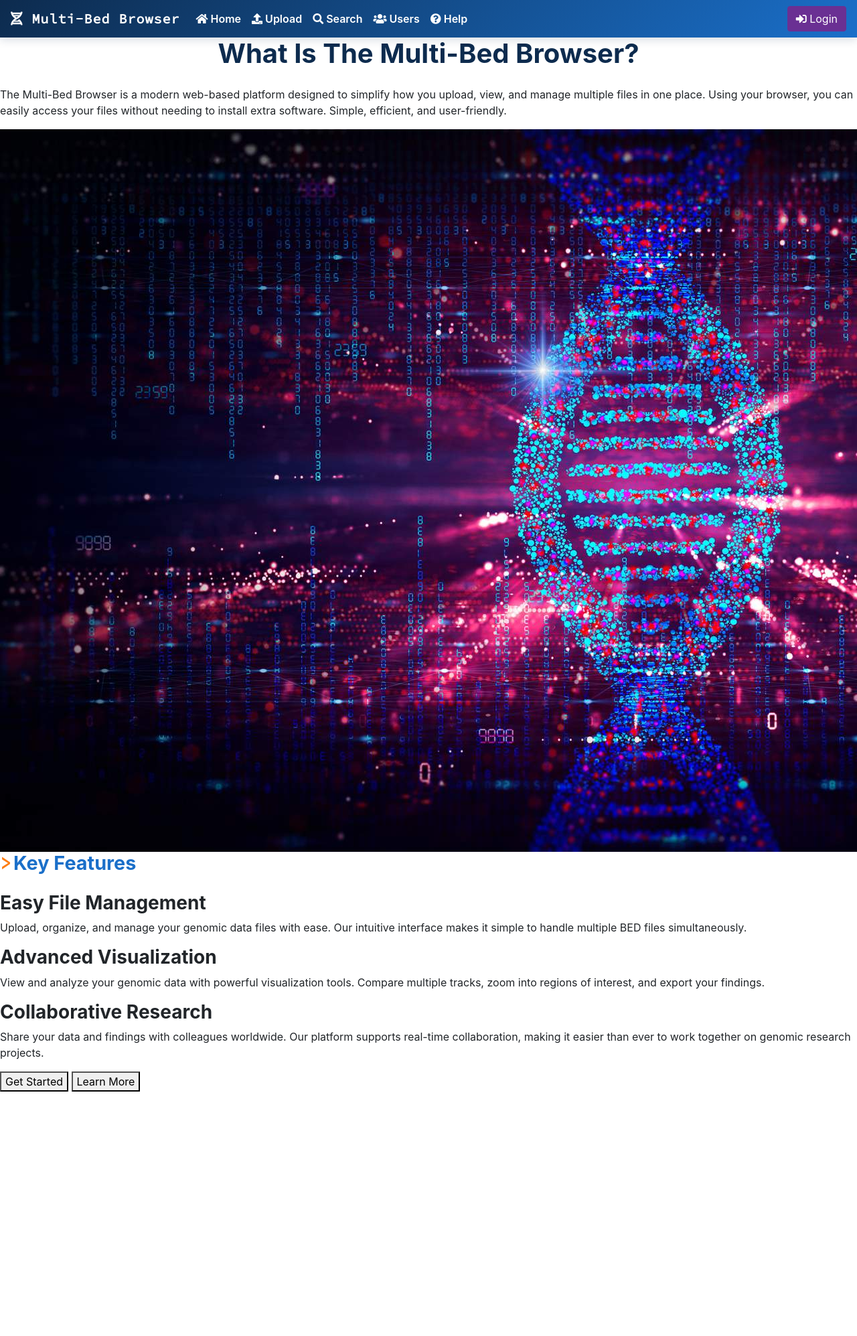
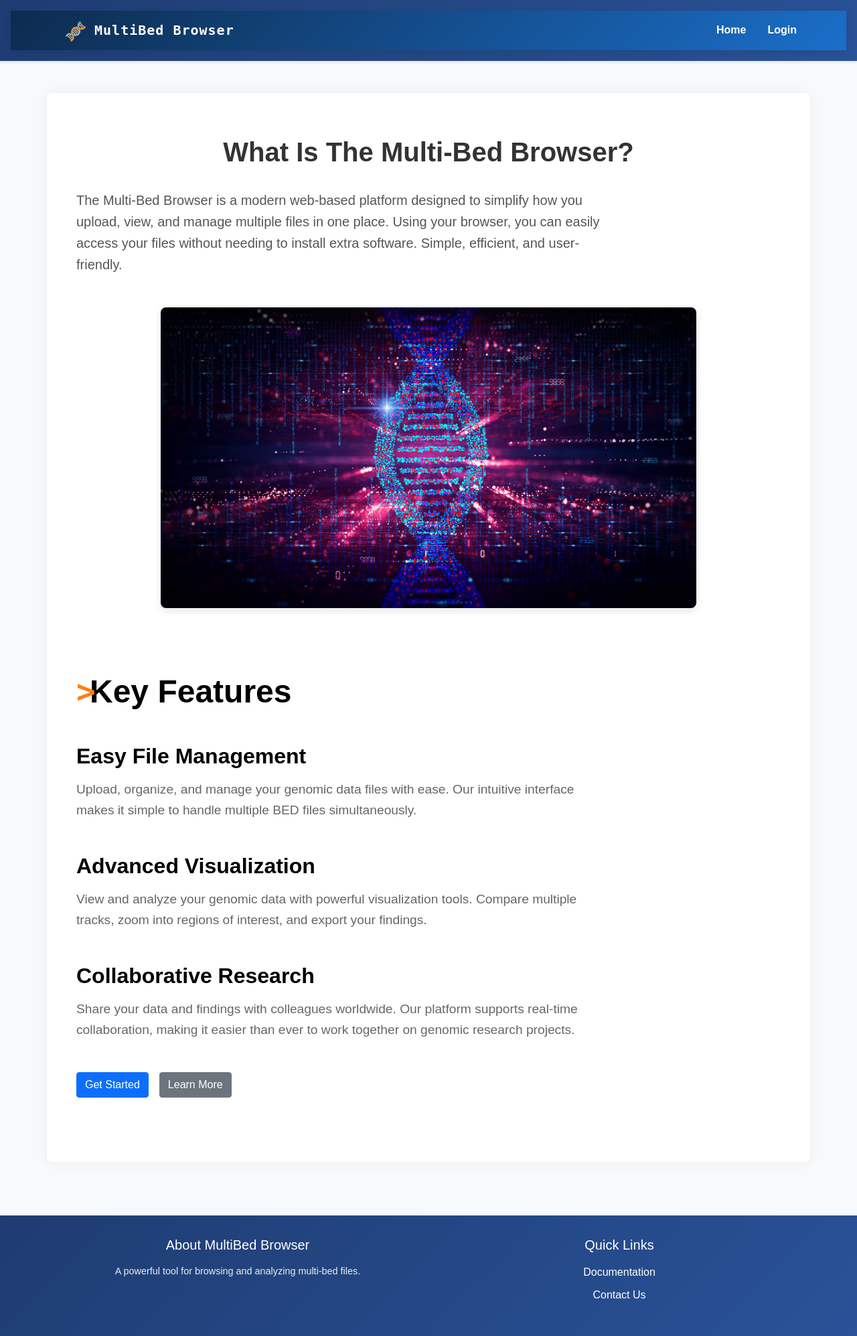
Before and after one commit to amcdonald0/multibedbrowser, a Flask app: template templates/home.html in a window 1280 px wide; the page is wider, and only the part inside the window is pictured. Shown: that part at 67% size. Before the commit the page ends 1630 px from the top of that part, so only its background shows below. Run offline with Flask 3, Linux system fonts and the light colour scheme; the template is opened without the code that fills it, so the values that code supplies are empty.

Commit message:
add home page

```diff
--- a/login.py
+++ b/login.py
@@ -46,10 +46,10 @@
     return decorated_function
 
 # Routes
-# @app.route('/')
-# # @login_required
-# def home():
-#     return render_template('home.html')
+@app.route('/')
+# @login_required
+def home():
+    return render_template('home.html')
 
 @app.route('/login', methods=['GET', 'POST'])
 def login():
--- /dev/null
+++ b/static/css/home.css
@@ -0,0 +1,107 @@
+.home-container {
+    max-width: 1200px;
+    margin: 0 auto;
+    padding: 2rem;
+}
+
+.title {
+    font-size: 2.5rem;
+    font-weight: bold;
+    margin-bottom: 2rem;
+    color: #333;
+}
+
+.description {
+    font-size: 1.25rem;
+    line-height: 1.6;
+    color: #555;
+    margin-bottom: 3rem;
+    max-width: 800px;
+}
+
+.image-container {
+    width: 100%;
+    max-width: 800px;
+    margin: 0 auto;
+    overflow: hidden;
+    border-radius: 8px;
+    box-shadow: 0 4px 12px rgba(0, 0, 0, 0.1);
+    margin-bottom: 4rem;
+}
+
+.feature-image {
+    width: 100%;
+    height: auto;
+    display: block;
+}
+
+.features-section {
+    margin-top: 4rem;
+    padding: 2rem 0;
+}
+
+.section-heading {
+    font-size: 3rem;
+    font-weight: bold;
+    margin-bottom: 3rem;
+    color: #000;
+}
+
+.feature-block {
+    margin-bottom: 3rem;
+}
+
+.subheading {
+    font-size: 2rem;
+    font-weight: bold;
+    margin-bottom: 1rem;
+    color: #000;
+}
+
+.body-text {
+    font-size: 1.2rem;
+    line-height: 1.6;
+    color: #666;
+    margin-bottom: 2rem;
+    max-width: 800px;
+}
+
+.button-group {
+    display: flex;
+    gap: 1rem;
+    margin-top: 2rem;
+}
+
+.primary-button {
+    background-color: #000;
+    color: white;
+    padding: 1rem 2rem;
+    border-radius: 8px;
+    font-size: 1.1rem;
+    font-weight: 500;
+    text-decoration: none;
+    border: none;
+    cursor: pointer;
+    transition: background-color 0.3s;
+}
+
+.secondary-button {
+    background-color: #e0e0e0;
+    color: #000;
+    padding: 1rem 2rem;
+    border-radius: 8px;
+    font-size: 1.1rem;
+    font-weight: 500;
+    text-decoration: none;
+    border: none;
+    cursor: pointer;
+    transition: background-color 0.3s;
+}
+
+.primary-button:hover {
+    background-color: #333;
+}
+
+.secondary-button:hover {
+    background-color: #d0d0d0;
+}
--- a/templates/home.html
+++ b/templates/home.html
@@ -1,50 +1,12 @@
-<!DOCTYPE html>
-<html lang="en">
-<head>
-    <meta charset="UTF-8">
-    <meta name="viewport" content="width=device-width, initial-scale=1.0">
-    <!-- Bootstrap CSS -->
-    <link rel="stylesheet" href="https://cdn.jsdelivr.net/npm/bootstrap@4.0.0/dist/css/bootstrap.min.css" integrity="sha384-Gn5384xqQ1aoWXA+058RXPxPg6fy4IWvTNh0E263XmFcJlSAwiGgFAW/dAiS6JXm" crossorigin="anonymous">
-    <link rel="stylesheet" href="shared_css.css">
-    <!-- Font Awesome -->
-    <link rel="stylesheet" href="https://cdnjs.cloudflare.com/ajax/libs/font-awesome/5.15.4/css/all.min.css">
-    <!-- Google Fonts -->
-    <link href="https://fonts.googleapis.com/css2?family=Montserrat:wght@400;600;700&family=Source+Code+Pro&display=swap" rel="stylesheet">
-</head>
-<body>
-    <!-- Navigation Bar -->
-   <nav class="navbar navbar-expand-lg navbar-dark">
-    <a class="navbar-brand" href="home.html"><i class="fas fa-dna helix-icon"></i> Multi-Bed Browser</a>
-    <button class="navbar-toggler" type="button" data-toggle="collapse" data-target="#navbarNav" aria-controls="navbarNav" aria-expanded="false" aria-label="Toggle navigation">
-      <span class="navbar-toggler-icon"></span>
-    </button>
-    <div class="collapse navbar-collapse" id="navbarNav">
-      <ul class="navbar-nav">
-      </li>
-      <li class="nav-item">
-        <a class="nav-link" href="home.html"><i class="fas fa-home"></i> Home</a>
-      </li>
-        <li class="nav-item">
-          <a class="nav-link" href="upload.html"><i class="fas fa-upload"></i> Upload</a>
-        </li>
-        <li class="nav-item">
-          <a class="nav-link" href="search.html"><i class="fas fa-search"></i> Search</a>
-        </li>
-        <li class="nav-item">
-          <a class="nav-link" href="users.html"><i class="fas fa-users"></i> Users</a>
-        </li>
-        <li class="nav-item">
-          <a class="nav-link" href="help.html"><i class="fas fa-question-circle"></i> Help</a>
-        </li>
-      </ul>
-      <div class="ml-auto">
-        <a class="btn btn-dark" href="login.html">
-          <i class="fas fa-sign-in-alt"></i> Login
-        </a>
-      </div>
-    </div>
-  </nav>
+{% extends "base.html" %}
 
+{% block title %}Home - MultiBed Browser{% endblock %}
+
+{% block extra_css %}
+    <link href="/static/css/home.css" rel="stylesheet">
+{% endblock %}
+
+{% block content %}
 <div class="home-container">
     <h1 class="title">What Is The Multi-Bed Browser?</h1>
 
@@ -55,7 +17,7 @@
     </p>
 
     <div class="image-container">
-            <img src="images/dna-visualization.jpg" alt="DNA Data Visualization" class="feature-image">
+        <img src="/static/images/dna-visualization.jpg" alt="DNA Data Visualization" class="feature-image">
     </div>
 
     <section class="features-section">
@@ -86,10 +48,9 @@
         </div>
 
         <div class="button-group">
-                <button class="primary-button">Get Started</button>
-                <button class="secondary-button">Learn More</button>
+            <a href="/upload" class="btn btn-primary">Get Started</a>
+            <a href="/help" class="btn btn-secondary">Learn More</a>
         </div>
     </section>
 </div>
-</body>
-</html>
+{% endblock %}
```
Also changed, not shown: templates/_login.html (deleted, +0 -210 lines). Lines whose indentation alone changed are shown as unchanged.
